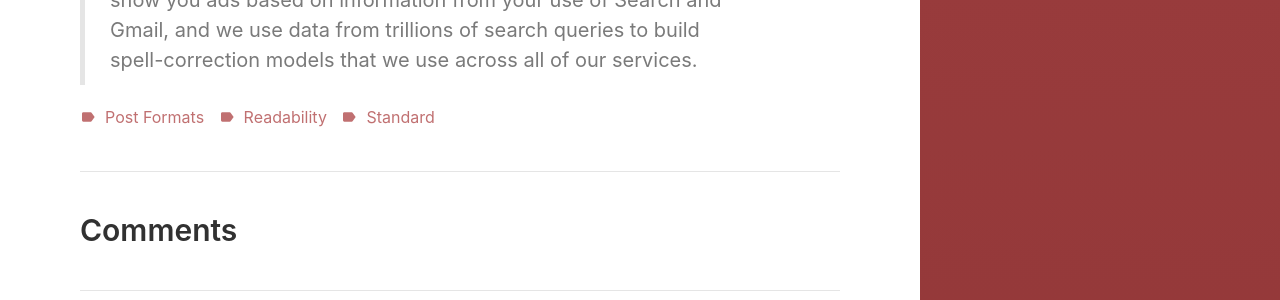
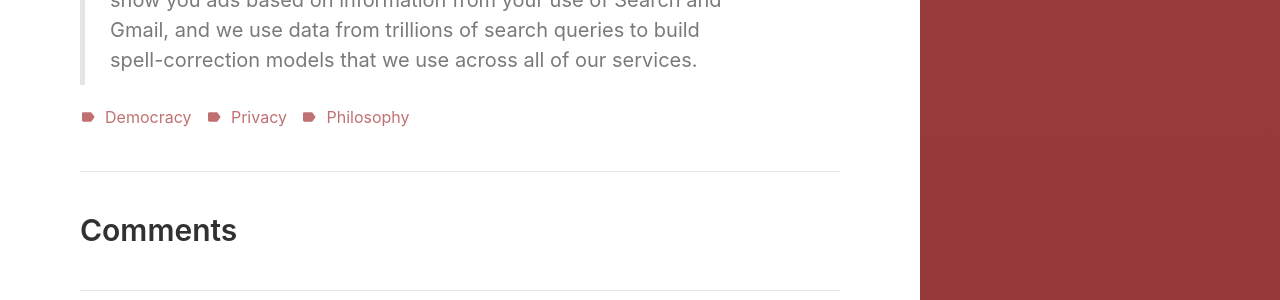
Before and after one commit to VanitasVanitatum/VanitasVanitatum.github.io, a Jekyll site: the page built from _posts/2018-03-05-evil-error.md, in a window 1280 px wide. Shown: the part 3835-4135 px from the top of the page. Built offline with Jekyll 4.4.1, drawn with Linux system fonts in a browser that asks for light colours.

Commit message:
typo in the Philosophy tag

```diff
--- a/_posts/2018-03-05-evil-error.md
+++ b/_posts/2018-03-05-evil-error.md
@@ -5,9 +5,9 @@ excerpt_separator:  <!--more-->
 categories:
   - Politics
 tags:
-  - Post Formats
-  - readability
-  - standard
+  - Democracy
+  - Privacy
+  - Philosophy
 ---
 
 
```
